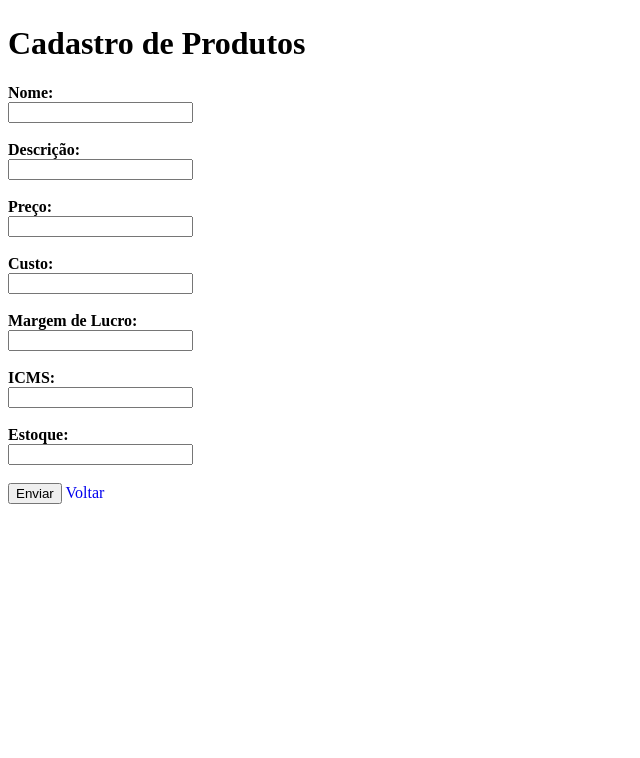
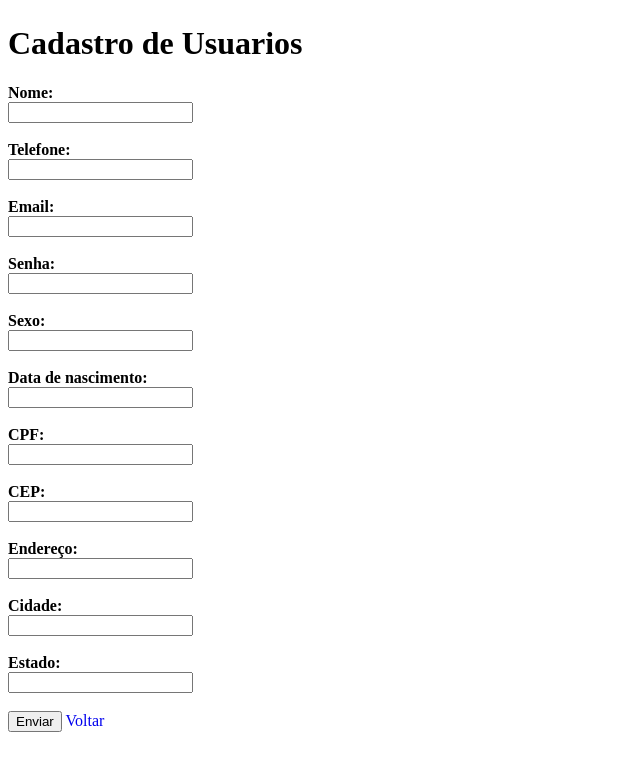
Before and after one commit to naydhow/Ecommerce, a PHP site: page /cadastros/usuarios/cad_novo_usuarios_front.php in a window 1280 px wide. Shown: the part 278-1036 px from the top of the page, without its empty margins (0-640 px from the left). Before the commit the page ends 782 px from the top, so only its background shows below. Run offline with PHP 8.4, Linux system fonts and the light colour scheme.

Commit message:
atualização

```diff
--- a/cadastros/usuarios/cad_novo_usuarios_front.php
+++ b/cadastros/usuarios/cad_novo_usuarios_front.php
@@ -2,54 +2,74 @@
 <html lang="pt-br">
 <head>
     <meta charset="utf-8" />
-    <title>Formulário de Cadastro de Produtos - Tabela Produtos CRUD</title>
+    <title>Formulário de Cadastro de Usuarios - Tabela Usuario CRUD</title>
 </head>
 <body>
     <link rel="stylesheet" href="../css/cabecalho.css">
-    <iframe src="../utils/header.html" title="cabecalho" frameBorder="0"
+    <iframe src="../utils/cabecalho.html" title="cabecalho" frameBorder="0"
             width="100%" scrolling="no" allowfullscreen>
     </iframe>
 
-    <h1>Cadastro de Produtos</h1>
+    <h1>Cadastro de Usuarios</h1>
 
-    <form action="cad_novo_produtos_back.php" method="post">
+    <form action="cad_novo_usuario_back.php" method="post">
         <label>
             <strong>Nome:</strong><br />
             <input type="text" name="nome" /><br />
             <br />
         </label>
         <label>
-            <strong>Descrição:</strong><br />
-            <input type="text" name="descricao" /><br />
+            <strong>Telefone:</strong><br />
+            <input type="text" name="telefone" /><br />
             <br />
         </label>
         <label>
-            <strong>Preço:</strong><br />
-            <input type="text" name="preco" /><br />
+            <strong>Email:</strong><br />
+            <input type="text" name="email" /><br />
             <br />
         </label>
         <label>
-            <strong>Custo:</strong><br />
-            <input type="text" name="custo"  /><br />
+            <strong>Senha:</strong><br />
+            <input type="text" name="senha"  /><br />
             <br />
         </label>
         <label>
-            <strong>Margem de Lucro:</strong><br />
-            <input type="text" name="margem_lucro" /><br />
+            <strong>Sexo:</strong><br />
+            <input type="text" name="sexo" /><br />
             <br />
         </label>
         <label>
-            <strong>ICMS:</strong><br />
-            <input type="text" name="icms" /><br />
+            <strong>Data de nascimento:</strong><br />
+            <input type="text" name="data_nasc" /><br />
             <br />
         </label>
         <label>
-            <strong>Estoque:</strong><br />
-            <input type="text" name="estoque" /><br />
+            <strong>CPF:</strong><br />
+            <input type="text" name="cpf" /><br />
+            <br />
+        </label>
+        <label>
+            <strong>CEP:</strong><br />
+            <input type="text" name="cep" /><br />
+            <br />
+        </label>
+        <label>
+            <strong>Endereço:</strong><br />
+            <input type="text" name="endereco" /><br />
+            <br />
+        </label>
+        <label>
+            <strong>Cidade:</strong><br />
+            <input type="text" name="cidade" /><br />
+            <br />
+        </label>
+        <label>
+            <strong>Estado:</strong><br />
+            <input type="text" name="estado" /><br />
             <br />
         </label>
         <input type="submit" name="button" id="button" value="Enviar" />
-        <a href='cad_pesq_produtos_front.php'>Voltar</a><br><br>
+        <a href='cad_pesq_usuario_front.php'>Voltar</a><br><br>
     </form>
 </body>
 </html>
--- a/cadastros/usuarios/cad_pesq_usuarios_back.php
+++ b/cadastros/usuarios/cad_pesq_usuarios_back.php
@@ -3,7 +3,7 @@
     include "../utils/conexao.php";
 
     // Cria o script bonitão 🧀
-    $sql="SELECT * FROM caricactoProduto WHERE excluido='n' ORDER BY id_produto;";
+    $sql="SELECT * FROM caricactoUsuario WHERE excluido='n' ORDER BY id_usuario;";
 
     // Executa o script bonitão no banco bonitão
     $resultado= pg_query($conecta, $sql);
```
Also changed, not shown: cadastros/usuarios/cad_novo_usuarios_back.php (+28 -18 lines), cadastros/usuarios/cad_pesq_usuarios_front.php (+54 -33 lines).
